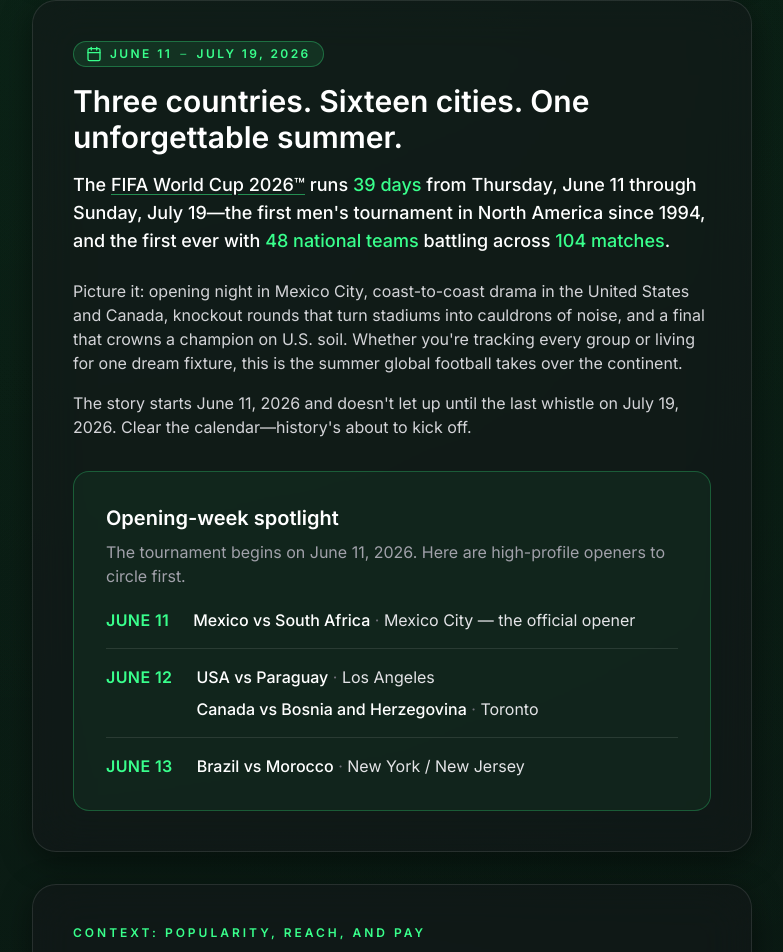
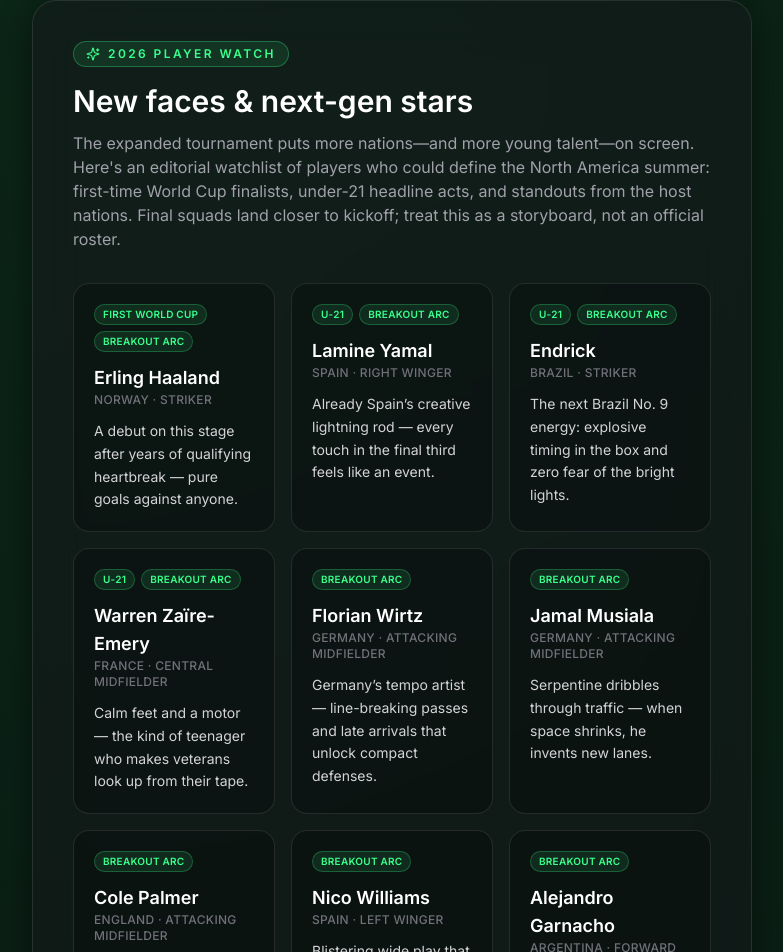
Before and after one commit to arbinbudhathoki/2026-Soccer-WorldCup-, a Next.js app: page / in a window 1280 px wide. Shown: the part 1880-2832 px from the top of the page, without its empty margins (248-1031 px from the left). Built offline with nearby package versions, Linux system fonts and the light colour scheme; no server answers.

Commit message:
Add World Cup 2026 player spotlight section and homepage integration

```diff
--- a/src/app/page.tsx
+++ b/src/app/page.tsx
@@ -3,6 +3,7 @@ import { ArrowRight, Calendar, Flag, Trophy } from "lucide-react";
 import { GoldenBootStory } from "@/components/GoldenBootStory";
 import { HostCitiesMiniMap } from "@/components/HostCitiesMiniMap";
 import { LegendPick } from "@/components/LegendPick";
+import { WorldCup2026NewFaces } from "@/components/WorldCup2026NewFaces";
 import { WorldCupCountdown } from "@/components/WorldCupCountdown";
 
 export default function HomePage() {
@@ -44,6 +45,8 @@ export default function HomePage() {
 
       <WorldCupCountdown />
       <HostCitiesMiniMap />
+
+      <WorldCup2026NewFaces />
 
       <section className="glass-panel rounded-3xl p-8 md:p-10">
         <div className="mb-4 inline-flex items-center gap-2 rounded-full border border-neon/30 bg-neon/10 px-3 py-1 text-xs font-semibold uppercase tracking-[0.2em] text-neon">
--- /dev/null
+++ b/src/components/WorldCup2026NewFaces.tsx
@@ -0,0 +1,55 @@
+import { Sparkles } from "lucide-react";
+import {
+  tagLabel,
+  worldCup2026NewFaces,
+} from "@/data/worldcup-2026-players";
+
+export function WorldCup2026NewFaces() {
+  return (
+    <section className="glass-panel rounded-3xl p-8 md:p-10">
+      <div className="flex flex-wrap items-center gap-3">
+        <span className="inline-flex items-center gap-2 rounded-full border border-neon/30 bg-neon/10 px-3 py-1 text-xs font-semibold uppercase tracking-[0.2em] text-neon">
+          <Sparkles className="h-3.5 w-3.5" aria-hidden />
+          2026 player watch
+        </span>
+      </div>
+      <h2 className="mt-4 text-2xl font-semibold text-white md:text-3xl">
+        New faces &amp; next-gen stars
+      </h2>
+      <p className="mt-3 text-sm leading-relaxed text-zinc-400 md:text-base">
+        The expanded tournament puts more nations—and more young talent—on screen.
+        Here&apos;s an editorial watchlist of players who could define the North
+        America summer: first-time World Cup finalists, under-21 headline acts,
+        and standouts from the host nations. Final squads land closer to kickoff;
+        treat this as a storyboard, not an official roster.
+      </p>
+
+      <ul className="mt-8 grid gap-4 sm:grid-cols-2 lg:grid-cols-3">
+        {worldCup2026NewFaces.map((p) => (
+          <li
+            key={`${p.nation}-${p.name}`}
+            className="flex flex-col rounded-2xl border border-white/10 bg-black/25 p-5 transition hover:border-neon/30 hover:bg-black/35"
+          >
+            <div className="flex flex-wrap gap-1.5">
+              {p.tags.map((t) => (
+                <span
+                  key={t}
+                  className="rounded-full border border-neon/25 bg-neon/10 px-2 py-0.5 text-[10px] font-semibold uppercase tracking-wide text-neon"
+                >
+                  {tagLabel(t)}
+                </span>
+              ))}
+            </div>
+            <p className="mt-3 text-lg font-semibold text-white">{p.name}</p>
+            <p className="text-xs font-medium uppercase tracking-wide text-zinc-500">
+              {p.nation} · {p.role}
+            </p>
+            <p className="mt-3 flex-1 text-sm leading-relaxed text-zinc-300">
+              {p.hook}
+            </p>
+          </li>
+        ))}
+      </ul>
+    </section>
+  );
+}
--- /dev/null
+++ b/src/data/worldcup-2026-players.ts
@@ -0,0 +1,123 @@
+/**
+ * Editorial spotlight: players shaping the “new chapter” story at FIFA World Cup 2026™.
+ * Mix of first-time finalists, elite youngsters, and host-nation standouts — not official squads.
+ */
+
+export type WorldCup2026PlayerSpotlight = {
+  name: string;
+  nation: string;
+  role: string;
+  hook: string;
+  tags: Array<"firstWorldCup" | "under21" | "hostNation" | "breakout">;
+};
+
+const TAG_LABELS: Record<WorldCup2026PlayerSpotlight["tags"][number], string> = {
+  firstWorldCup: "First World Cup",
+  under21: "U-21",
+  hostNation: "Host nation",
+  breakout: "Breakout arc",
+};
+
+export function tagLabel(tag: WorldCup2026PlayerSpotlight["tags"][number]): string {
+  return TAG_LABELS[tag];
+}
+
+/** Curated watchlist — nations align with this app’s published 2026 group matrix. */
+export const worldCup2026NewFaces: WorldCup2026PlayerSpotlight[] = [
+  {
+    name: "Erling Haaland",
+    nation: "Norway",
+    role: "Striker",
+    hook:
+      "A debut on this stage after years of qualifying heartbreak — pure goals against anyone.",
+    tags: ["firstWorldCup", "breakout"],
+  },
+  {
+    name: "Lamine Yamal",
+    nation: "Spain",
+    role: "Right winger",
+    hook:
+      "Already Spain’s creative lightning rod — every touch in the final third feels like an event.",
+    tags: ["under21", "breakout"],
+  },
+  {
+    name: "Endrick",
+    nation: "Brazil",
+    role: "Striker",
+    hook:
+      "The next Brazil No. 9 energy: explosive timing in the box and zero fear of the bright lights.",
+    tags: ["under21", "breakout"],
+  },
+  {
+    name: "Warren Zaïre-Emery",
+    nation: "France",
+    role: "Central midfielder",
+    hook:
+      "Calm feet and a motor — the kind of teenager who makes veterans look up from their tape.",
+    tags: ["under21", "breakout"],
+  },
+  {
+    name: "Florian Wirtz",
+    nation: "Germany",
+    role: "Attacking midfielder",
+    hook:
+      "Germany’s tempo artist — line-breaking passes and late arrivals that unlock compact defenses.",
+    tags: ["breakout"],
+  },
+  {
+    name: "Jamal Musiala",
+    nation: "Germany",
+    role: "Attacking midfielder",
+    hook:
+      "Serpentine dribbles through traffic — when space shrinks, he invents new lanes.",
+    tags: ["breakout"],
+  },
+  {
+    name: "Cole Palmer",
+    nation: "England",
+    role: "Attacking midfielder",
+    hook:
+      "Left-footed gravity in the half-spaces — cold finishing when England need a moment of clarity.",
+    tags: ["breakout"],
+  },
+  {
+    name: "Nico Williams",
+    nation: "Spain",
+    role: "Left winger",
+    hook:
+      "Blistering wide play that stretches back lines so Yamal and the midfield can breathe.",
+    tags: ["breakout"],
+  },
+  {
+    name: "Alejandro Garnacho",
+    nation: "Argentina",
+    role: "Forward",
+    hook:
+      "Chaos off the bench or from the start — direct runs that tilt tired defenses in knockout play.",
+    tags: ["breakout"],
+  },
+  {
+    name: "João Neves",
+    nation: "Portugal",
+    role: "Defensive midfielder",
+    hook:
+      "Small frame, huge appetite — screening Portugal’s stars while keeping circulation crisp.",
+    tags: ["under21", "breakout"],
+  },
+  {
+    name: "Alphonso Davies",
+    nation: "Canada",
+    role: "Left-back",
+    hook:
+      "Host-country poster talent — burst from deep that turns defense into a north–south weapon.",
+    tags: ["hostNation", "breakout"],
+  },
+  {
+    name: "Malik Tillman",
+    nation: "USA",
+    role: "Attacking midfielder",
+    hook:
+      "Physical presence between lines — the sort of profile that fits the grind of a 48-team summer.",
+    tags: ["hostNation", "breakout"],
+  },
+];
```
